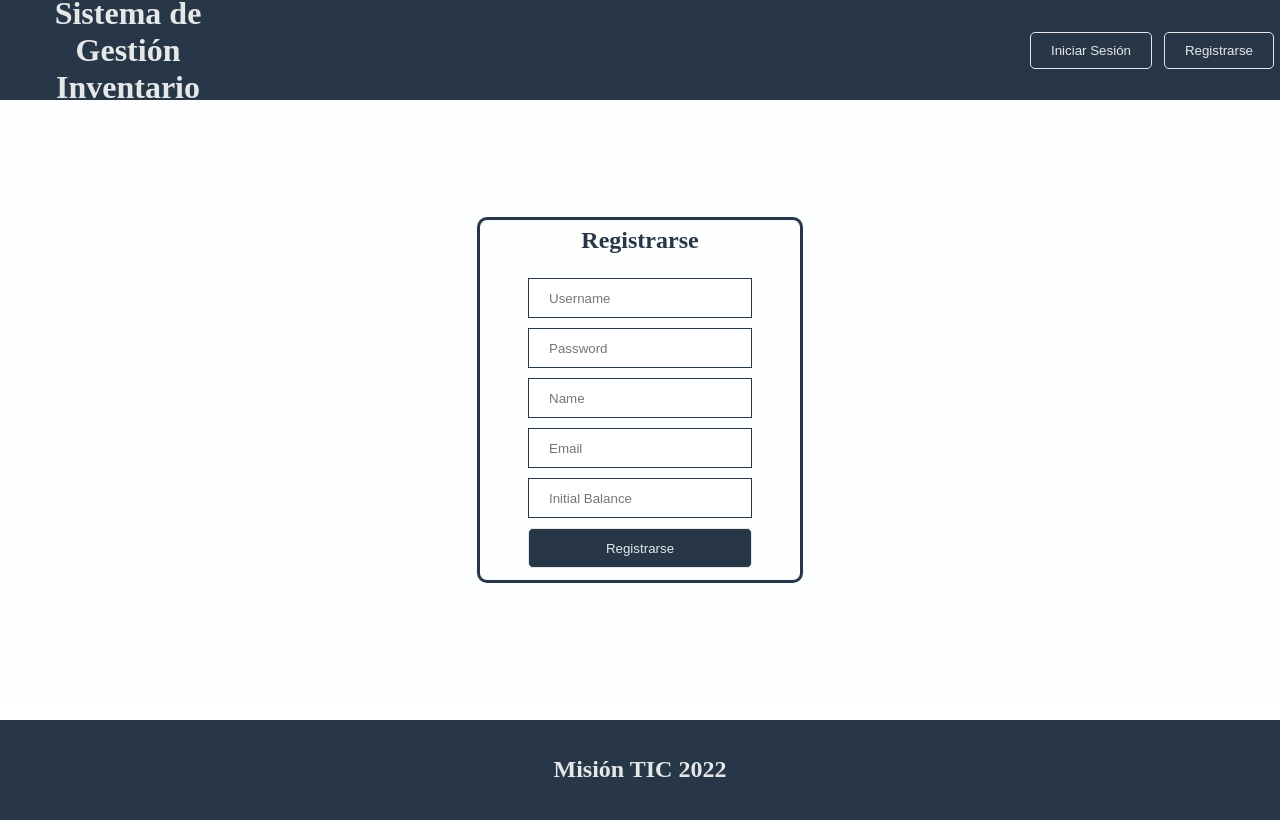
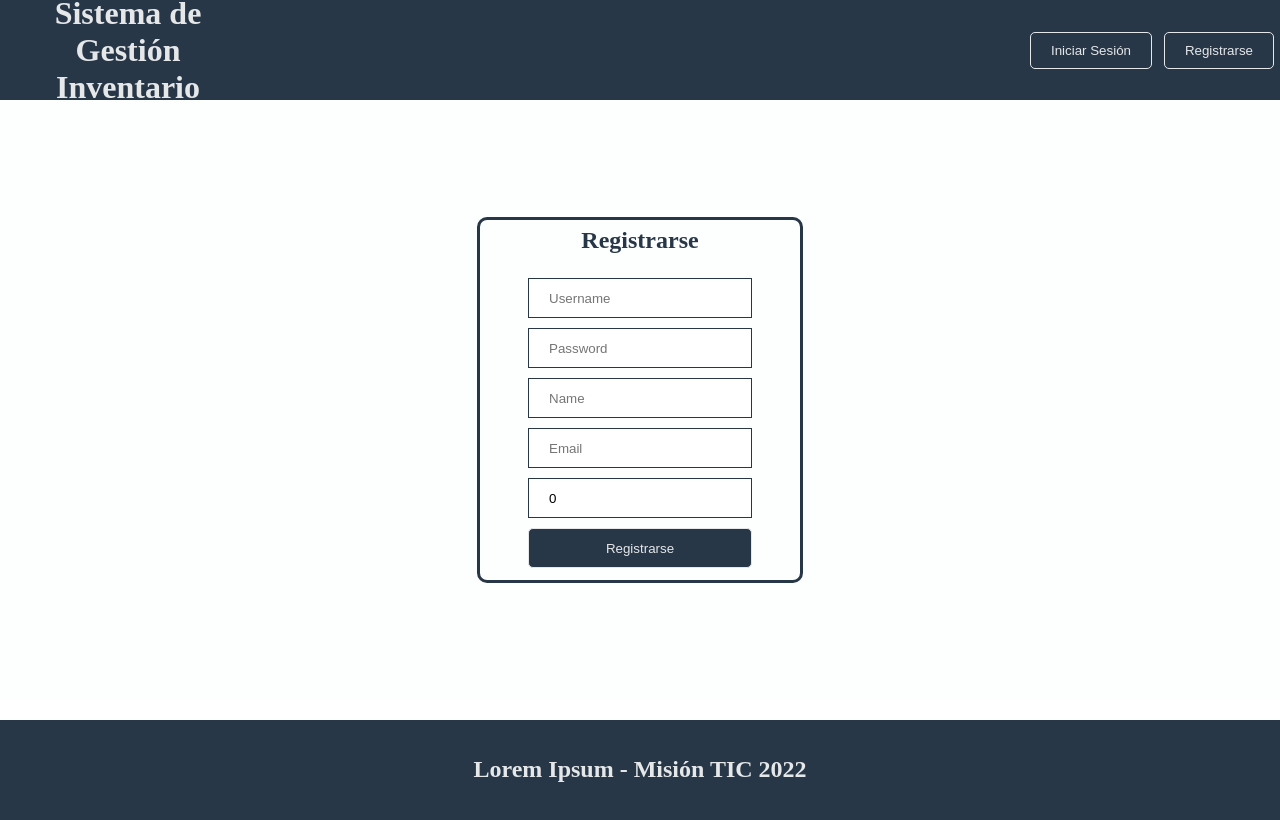
Before and after one commit to Jukaii/Inventario-front-end, a Vue app: page /user/signUp in a window 1280 px wide. Built offline with nearby package versions, Linux system fonts and the light colour scheme.

Commit message:
finalizado

```diff
--- a/src/App.vue
+++ b/src/App.vue
@@ -21,7 +21,7 @@
     </div>
 
     <div class="footer">
-      <h2>Misión TIC 2022</h2>
+      <h2>Lorem Ipsum - Misión TIC 2022</h2>
     </div>
   </div>
 </template>
@@ -31,7 +31,7 @@ export default {
     name: 'App',
     data: function(){
         return{
-          //is_auth: false
+          is_auth: false
         }
     },
 
@@ -84,7 +84,7 @@ export default {
       },
 
       created: function(){
-      this.verifyAuth()
+        this.verifyAuth()
       },
   }
 }
--- a/src/components/SignUp.vue
+++ b/src/components/SignUp.vue
@@ -12,8 +12,7 @@
                 <br>
                 <input type="email" v-model="user.email" placeholder="Email">
                 <br>
-                <input type="number" vmodel="
-                user.account.balance" placeholder="Initial Balance">
+                <input type="number" v-model="user.account.balance" placeholder="Initial Balance">
                 <br>
                 <button type="submit">Registrarse</button>
             </form>
@@ -23,6 +22,7 @@
 
 <script>
 import axios from 'axios';
+
 export default {
     name: "SignUp",
 
```
